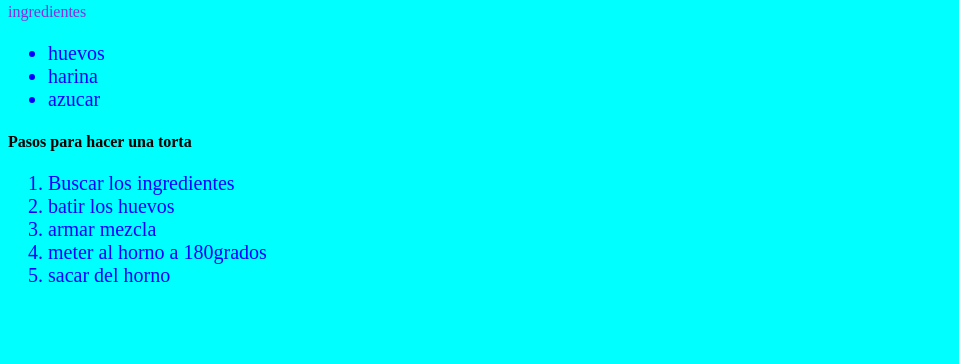
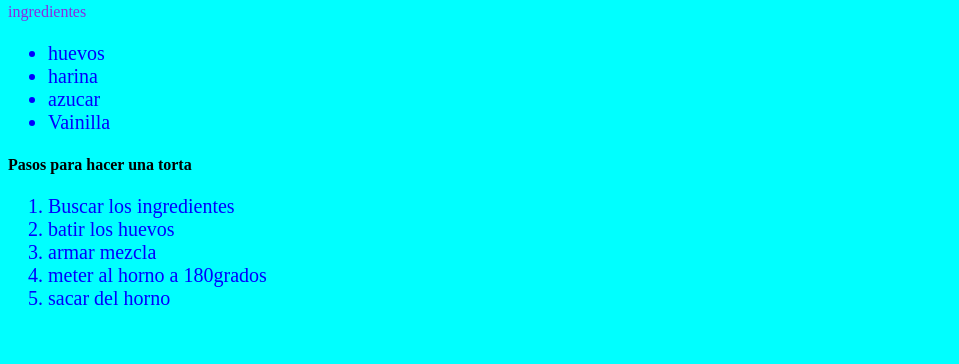
Before and after one commit to Vicky7775/ChicasClub_PaginadeTortas, a plain HTML site: page index.html in a window 1280 px wide. Shown: the part 712-1076 px from the top of the page, without its empty margins (0-959 px from the left). Drawn offline with Linux system fonts and the light colour scheme; grey boxes are pictures that could not be loaded; a web font is replaced by a local one.

Commit message:
Update index.html
Corregi la vainilla

```diff
--- a/index.html
+++ b/index.html
@@ -26,6 +26,7 @@
 <li>huevos</li>
 <li>harina</li>
 <li>azucar</li>
+<li>Vainilla</li>
         </ul>
     </article>
     <article>
@@ -65,4 +66,5 @@
  </audio>
     </article>
 </body>
+
 </html>
```
